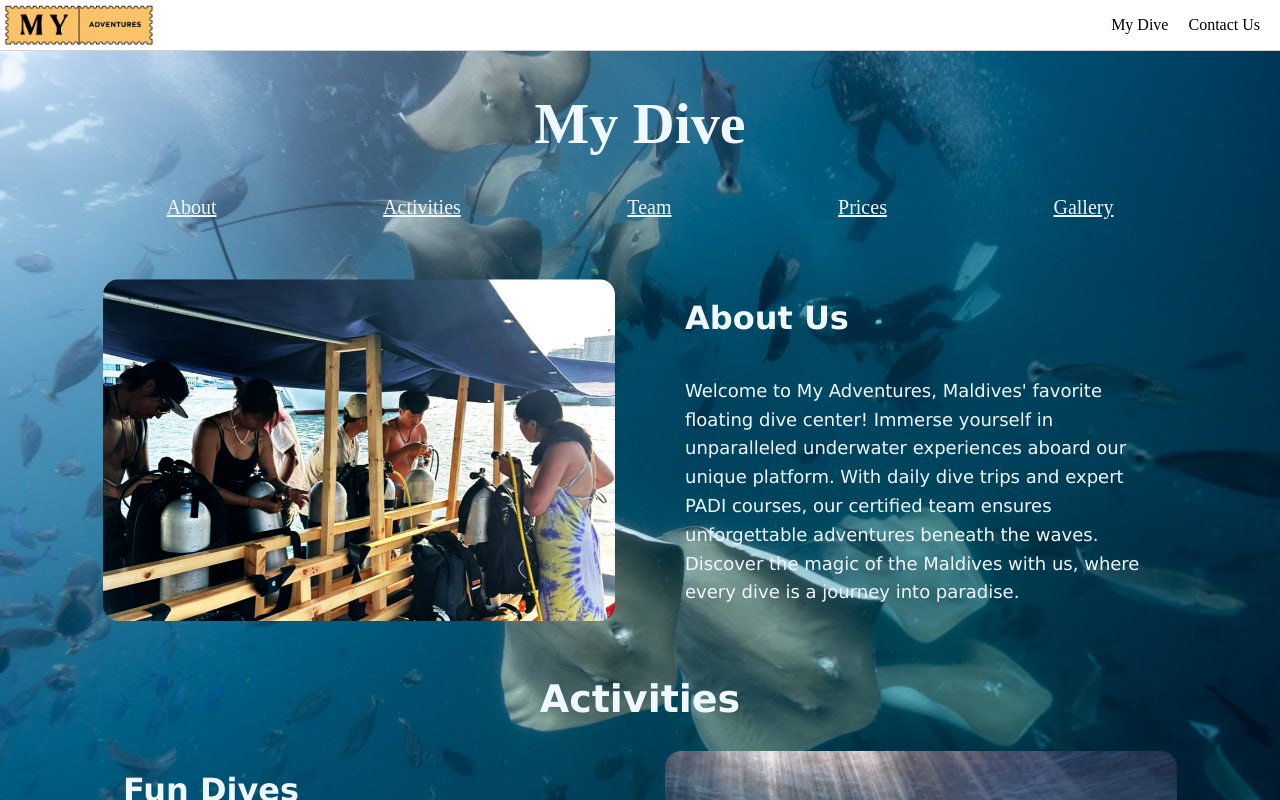
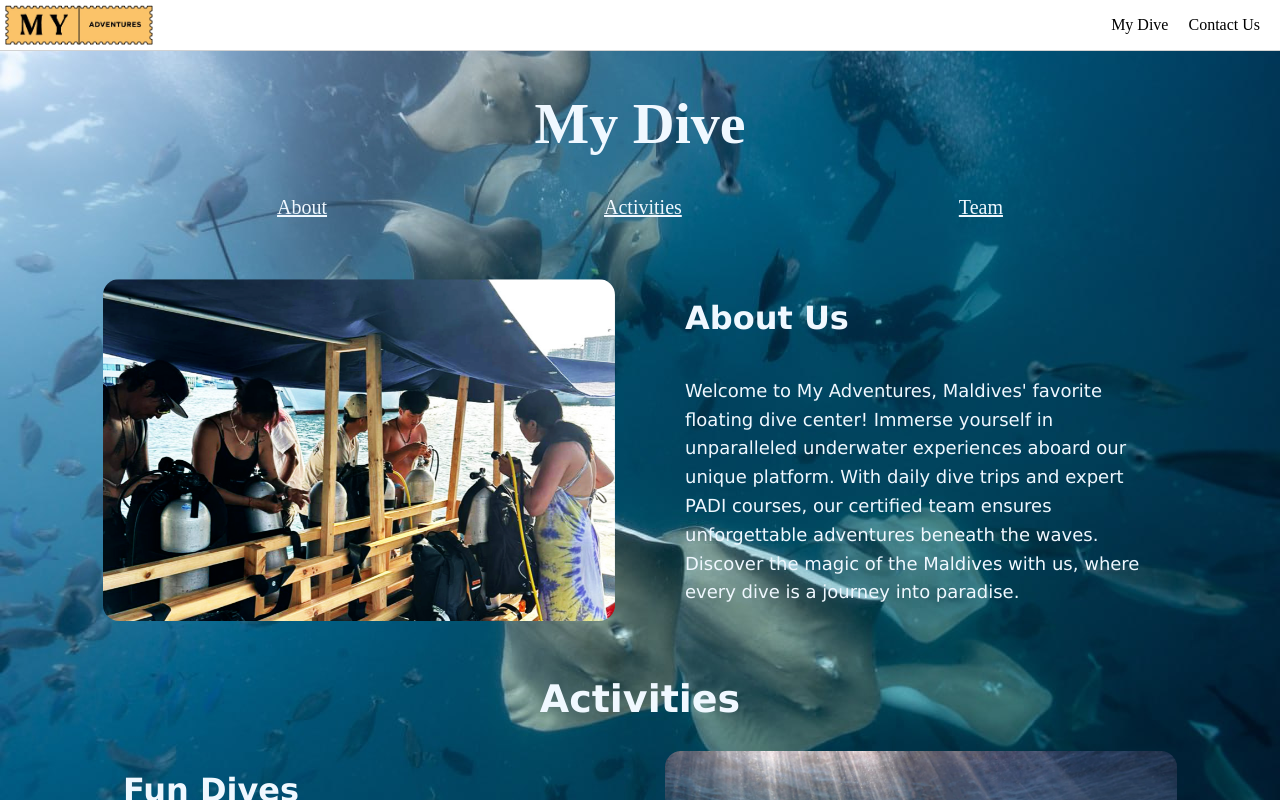
Before and after one commit to rymanso/my-adventures, a React (Create React App) app: page /my-dive in a window 1280 px wide. Built offline with nearby package versions, Linux system fonts and the light colour scheme; a web font is replaced by a local one.

Commit message:
comment out prices

```diff
--- a/src/pages/MyDive/MyDive.jsx
+++ b/src/pages/MyDive/MyDive.jsx
@@ -44,12 +44,12 @@ export const MyDive = () => {
         <HashLink smooth to="#team">
           Team
         </HashLink>
-        <HashLink smooth to="#prices">
+        {/* <HashLink smooth to="#prices">
           Prices
         </HashLink>
         <HashLink smooth to="#gallery">
           Gallery
-        </HashLink>
+        </HashLink> */}
       </div>
 
       <GridPage id="about">
@@ -131,7 +131,7 @@ export const MyDive = () => {
         </GridTextBox>
         <img src={sajee} alt="Man with long hair" />
       </GridPage>
-      <GridPage title="Prices" id="prices">
+      {/* <GridPage title="Prices" id="prices">
         <GridTextBox title="Fun Dive Price">
           <ul className={styles.priceList}>
             <li>
@@ -265,7 +265,7 @@ export const MyDive = () => {
             </li>
           </ul>
         </GridTextBox>
-      </GridPage>
+      </GridPage> */}
     </div>
   );
 };
```
